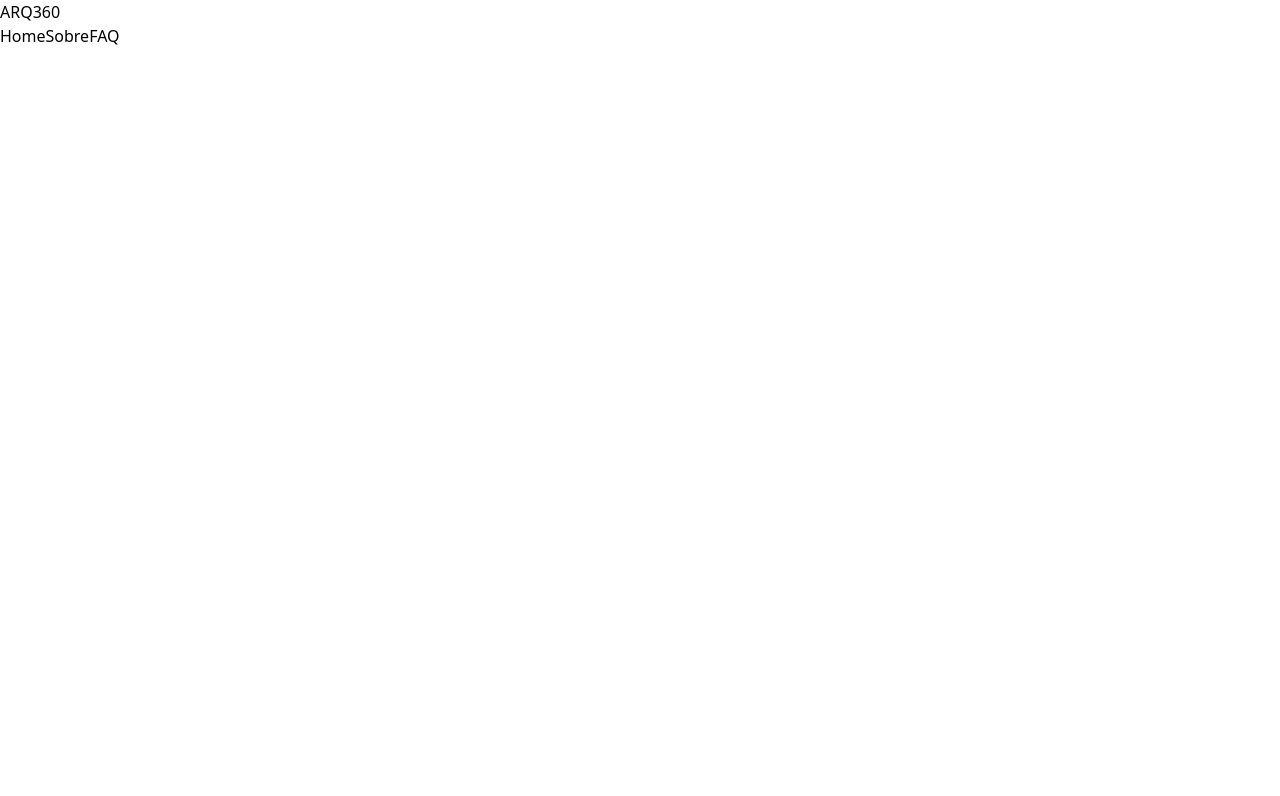
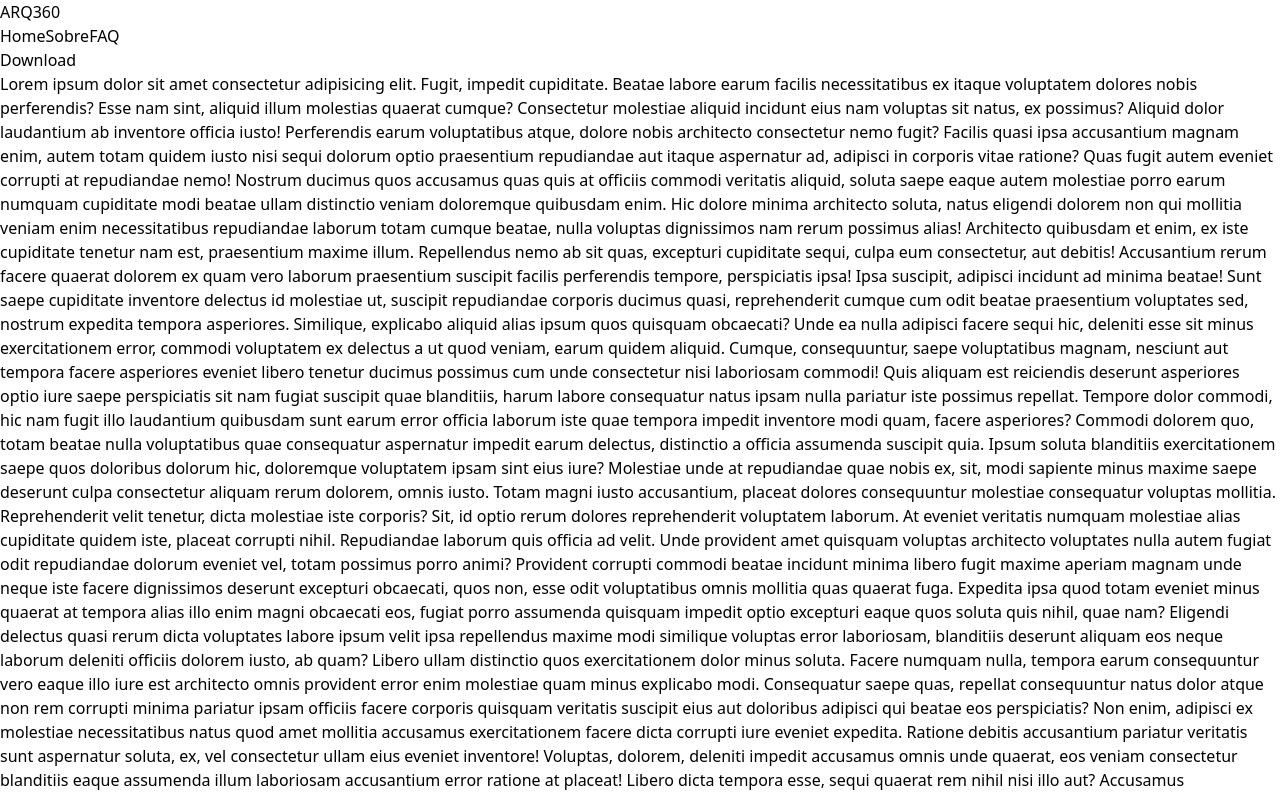
Before and after one commit to israelcruzz/arq360_site, a React (Vite) app: page / in a window 1280 px wide. Shown: the top 796 px of the page. Built offline with nearby package versions, Linux system fonts and the light colour scheme.

Commit message:
feat: add logic to scroll for sections

```diff
--- a/package.json
+++ b/package.json
@@ -12,6 +12,7 @@
   "dependencies": {
     "react": "^18.3.1",
     "react-dom": "^18.3.1",
+    "react-router-dom": "^6.26.2",
     "tailwind-merge": "^2.5.2"
   },
   "devDependencies": {
--- a/src/components/header-item/index.tsx
+++ b/src/components/header-item/index.tsx
@@ -31,6 +31,7 @@ export const HeaderItem = ({
       )}
       {...props}
     >
+
       {title}
     </span>
   );
--- a/src/pages/index.tsx
+++ b/src/pages/index.tsx
@@ -1,7 +1,26 @@
+import { useRef } from "react";
+import { Button } from "../components/button";
 import { HeaderItem } from "../components/header-item";
 import { HEADER_ITEMS_MOCK } from "../mocks/header-items-mock";
 
+interface SetRef {
+  index: number;
+  element: HTMLElement | null;
+}
+
 function App() {
+  const sectionsRefs = useRef<HTMLElement[]>([]);
+
+  const setRef = ({ index, element }: SetRef) => {
+    if (element !== null) {
+      sectionsRefs.current[index] = element;
+    }
+  };
+
+  const scrollToSection = (index: number) => {
+    sectionsRefs.current[index].scrollIntoView({ behavior: "smooth" });
+  };
+
   return (
     <main className="max-w-[1100px] mx-auto py-6">
       <header className="flex justify-between items-center">
@@ -13,11 +32,115 @@ function App() {
               <HeaderItem
                 title={item.title}
                 key={`@header-item-key/${i}_${new Date()}`}
+                onClick={() => scrollToSection(i)}
               />
             );
           })}
         </menu>
+
+        <Button variant="primary">
+          <h1>Download</h1>
+        </Button>
       </header>
+      Lorem ipsum dolor sit amet consectetur adipisicing elit. Fugit, impedit
+      cupiditate. Beatae labore earum facilis necessitatibus ex itaque
+      voluptatem dolores nobis perferendis? Esse nam sint, aliquid illum
+      molestias quaerat cumque? Consectetur molestiae aliquid incidunt eius nam
+      voluptas sit natus, ex possimus? Aliquid dolor laudantium ab inventore
+      officia iusto! Perferendis earum voluptatibus atque, dolore nobis
+      architecto consectetur nemo fugit? Facilis quasi ipsa accusantium magnam
+      enim, autem totam quidem iusto nisi sequi dolorum optio praesentium
+      repudiandae aut itaque aspernatur ad, adipisci in corporis vitae ratione?
+      Quas fugit autem eveniet corrupti at repudiandae nemo! Nostrum ducimus
+      quos accusamus quas quis at officiis commodi veritatis aliquid, soluta
+      saepe eaque autem molestiae porro earum numquam cupiditate modi beatae
+      ullam distinctio veniam doloremque quibusdam enim. Hic dolore minima
+      architecto soluta, natus eligendi dolorem non qui mollitia veniam enim
+      necessitatibus repudiandae laborum totam cumque beatae, nulla voluptas
+      dignissimos nam rerum possimus alias! Architecto quibusdam et enim, ex
+      iste cupiditate tenetur nam est, praesentium maxime illum. Repellendus
+      nemo ab sit quas, excepturi cupiditate sequi, culpa eum consectetur, aut
+      debitis! Accusantium rerum facere quaerat dolorem ex quam vero laborum
+      praesentium suscipit facilis perferendis tempore, perspiciatis ipsa! Ipsa
+      suscipit, adipisci incidunt ad minima beatae! Sunt saepe cupiditate
+      inventore delectus id molestiae ut, suscipit repudiandae corporis ducimus
+      quasi, reprehenderit cumque cum odit beatae praesentium voluptates sed,
+      nostrum expedita tempora asperiores. Similique, explicabo aliquid alias
+      ipsum quos quisquam obcaecati? Unde ea nulla adipisci facere sequi hic,
+      deleniti esse sit minus exercitationem error, commodi voluptatem ex
+      delectus a ut quod veniam, earum quidem aliquid. Cumque, consequuntur,
+      saepe voluptatibus magnam, nesciunt aut tempora facere asperiores eveniet
+      libero tenetur ducimus possimus cum unde consectetur nisi laboriosam
+      commodi! Quis aliquam est reiciendis deserunt asperiores optio iure saepe
+      perspiciatis sit nam fugiat suscipit quae blanditiis, harum labore
+      consequatur natus ipsam nulla pariatur iste possimus repellat. Tempore
+      dolor commodi, hic nam fugit illo laudantium quibusdam sunt earum error
+      officia laborum iste quae tempora impedit inventore modi quam, facere
+      asperiores? Commodi dolorem quo, totam beatae nulla voluptatibus quae
+      consequatur aspernatur impedit earum delectus, distinctio a officia
+      assumenda suscipit quia. Ipsum soluta blanditiis exercitationem saepe quos
+      doloribus dolorum hic, doloremque voluptatem ipsam sint eius iure?
+      Molestiae unde at repudiandae quae nobis ex, sit, modi sapiente minus
+      maxime saepe deserunt culpa consectetur aliquam rerum dolorem, omnis
+      iusto. Totam magni iusto accusantium, placeat dolores consequuntur
+      molestiae consequatur voluptas mollitia. Reprehenderit velit tenetur,
+      dicta molestiae iste corporis? Sit, id optio rerum dolores reprehenderit
+      voluptatem laborum. At eveniet veritatis numquam molestiae alias
+      cupiditate quidem iste, placeat corrupti nihil. Repudiandae laborum quis
+      officia ad velit. Unde provident amet quisquam voluptas architecto
+      voluptates nulla autem fugiat odit repudiandae dolorum eveniet vel, totam
+      possimus porro animi? Provident corrupti commodi beatae incidunt minima
+      libero fugit maxime aperiam magnam unde neque iste facere dignissimos
+      deserunt excepturi obcaecati, quos non, esse odit voluptatibus omnis
+      mollitia quas quaerat fuga. Expedita ipsa quod totam eveniet minus quaerat
+      at tempora alias illo enim magni obcaecati eos, fugiat porro assumenda
+      quisquam impedit optio excepturi eaque quos soluta quis nihil, quae nam?
+      Eligendi delectus quasi rerum dicta voluptates labore ipsum velit ipsa
+      repellendus maxime modi similique voluptas error laboriosam, blanditiis
+      deserunt aliquam eos neque laborum deleniti officiis dolorem iusto, ab
+      quam? Libero ullam distinctio quos exercitationem dolor minus soluta.
+      Facere numquam nulla, tempora earum consequuntur vero eaque illo iure est
+      architecto omnis provident error enim molestiae quam minus explicabo modi.
+      Consequatur saepe quas, repellat consequuntur natus dolor atque non rem
+      corrupti minima pariatur ipsam officiis facere corporis quisquam veritatis
+      suscipit eius aut doloribus adipisci qui beatae eos perspiciatis? Non
+      enim, adipisci ex molestiae necessitatibus natus quod amet mollitia
+      accusamus exercitationem facere dicta corrupti iure eveniet expedita.
+      Ratione debitis accusantium pariatur veritatis sunt aspernatur soluta, ex,
+      vel consectetur ullam eius eveniet inventore! Voluptas, dolorem, deleniti
+      impedit accusamus omnis unde quaerat, eos veniam consectetur blanditiis
+      eaque assumenda illum laboriosam accusantium error ratione at placeat!
+      Libero dicta tempora esse, sequi quaerat rem nihil nisi illo aut?
+      Accusamus consequatur officia est mollitia fugit cupiditate, in
+      repellendus quis corporis! Quaerat, iure aperiam nihil maiores id possimus
+      cumque facere illo libero! Quasi repellendus praesentium fugiat laborum
+      laboriosam quam molestias culpa explicabo rerum repudiandae hic, sequi ea
+      error voluptate magnam expedita distinctio. Molestiae, cupiditate! Enim
+      blanditiis laboriosam soluta earum quia asperiores fugit modi libero nisi,
+      sit amet, numquam iure eaque possimus reprehenderit perspiciatis placeat
+      cum eos! Veniam saepe unde porro inventore eum, eveniet rem. Et obcaecati
+      voluptates hic possimus praesentium officiis corrupti incidunt sapiente
+      maiores soluta placeat, at iste quis cupiditate molestias id voluptate
+      sequi quasi enim, unde veniam ipsum? Perspiciatis ut assumenda expedita
+      quis libero, blanditiis explicabo ad similique? Cumque, dolore. Vitae
+      inventore, consequatur saepe minima, earum laudantium mollitia excepturi
+      quo molestiae corporis minus ducimus natus nisi? Modi omnis exercitationem
+      iure non quia inventore impedit hic culpa excepturi ullam, totam quod sunt
+      necessitatibus eum quisquam illum ut delectus, quasi eligendi aliquam quos
+      voluptate molestiae! Dignissimos non, voluptatum est facilis adipisci
+      tenetur, dicta atque, culpa quibusdam eum molestiae. Amet facere quae
+      laboriosam ipsam quidem ullam, eligendi delectus sunt dolorum totam
+      voluptate officia harum sequi unde doloribus animi minus consequuntur et
+      quis quisquam omnis est sed exercitationem nobis. Amet quam debitis,
+      repudiandae reiciendis facilis voluptatem at mollitia fugit repellendus
+      nesciunt inventore nihil minima. Praesentium, fugit rerum. Aliquam tempore
+      aspernatur adipisci optio architecto laudantium animi debitis fuga
+      temporibus! Eaque aliquam ipsam culpa ipsa eos esse nulla porro odit?
+      Placeat, repellat assumenda architecto deserunt, aliquid, ea quis
+      reiciendis iure iste recusandae dolorum ratione in nulla.
+      <section ref={(element) => setRef({ index: 0, element })}>
+        section
+      </section>
     </main>
   );
 }
```
Also changed, not shown: 1 other file (tests, documents, lock files or other folders).
